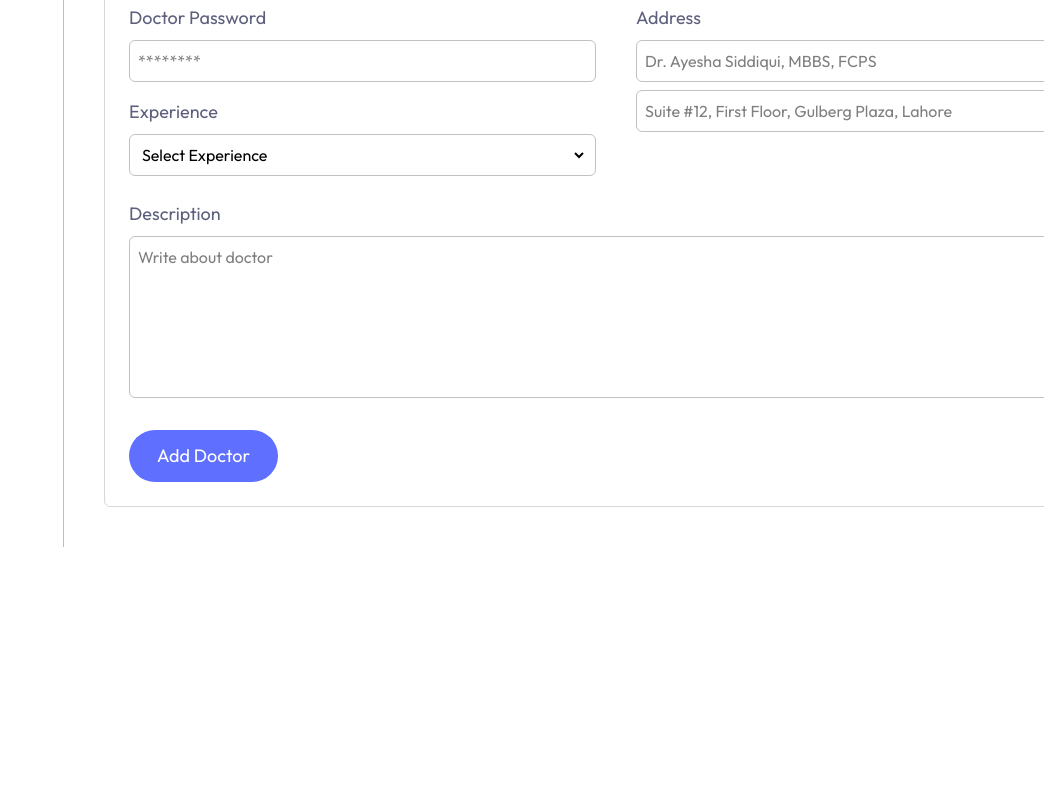
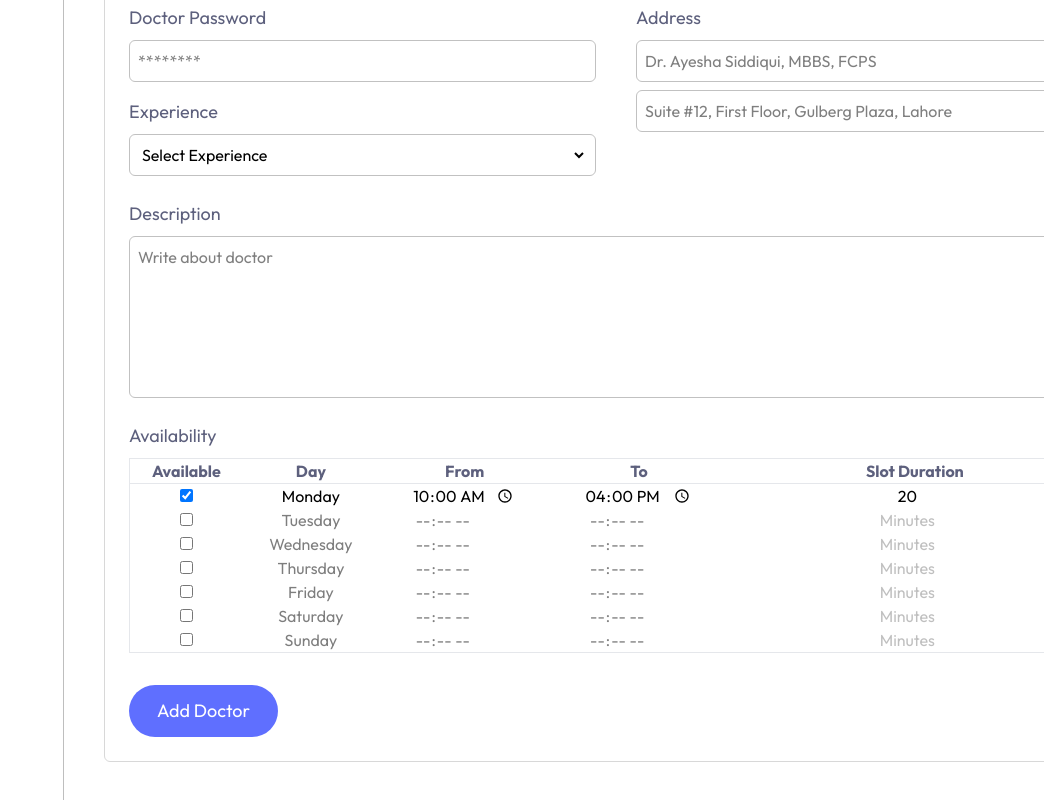
Before and after one commit to ahmadrgul/prescripto, a React (Vite) app in the folder frontend/: page /admin/add_doctor in a window 1280 px wide. Shown: the part 599-1399 px from the top of the page, without its empty margins (236-1280 px from the left). Before the commit the page ends 1146 px from the top, so only its background shows below. Built offline with nearby package versions, Linux system fonts and the light colour scheme; no server answers; sample sign-in values are in the browser's storage.

Commit message:
added availability field to add_doctor

```diff
--- a/frontend/src/pages/admin/AddDoctor.jsx
+++ b/frontend/src/pages/admin/AddDoctor.jsx
@@ -13,9 +13,22 @@ const AddDoctor = () => {
     mutationFn: createDoctor,
     onSuccess: (data) => {
       toast.success(`${data.first_name} has been added as doctor.`)
+      navigate('/admin/doctors')
     },
     onError: handleAPIError,
   })
+
+  const [ schedule, setSchedule ]= useState([
+    { weekday: 0, availabe: true, startTime: "10:00:00", endTime: "16:00:00", slotDuration: 20 },
+    { weekday: 1, availabe: false, startTime: "", endTime: "", slotDuration: '' },
+    { weekday: 2, availabe: false, startTime: "", endTime: "", slotDuration: '' },
+    { weekday: 3, availabe: false, startTime: "", endTime: "", slotDuration: '' },
+    { weekday: 4, availabe: false, startTime: "", endTime: "", slotDuration: '' },
+    { weekday: 5, availabe: false, startTime: "", endTime: "", slotDuration: '' },
+    { weekday: 6, availabe: false, startTime: "", endTime: "", slotDuration: '' },
+  ])
+
+  const WEEKDAYS = ["Monday", "Tuesday", "Wednesday", "Thursday", "Friday", "Saturday", "Sunday"]
 
   const fileInputRef = useRef(null);
 
@@ -37,8 +50,17 @@ const AddDoctor = () => {
     e.preventDefault();
     const formData = new FormData(e.target);
     formData.append('image', fileInputRef.current.files[0]);
+    const clean_schedule = schedule.filter(obj => obj.availabe).map(obj => ({
+      weekday: obj.weekday,
+      start_time: obj.startTime,
+      end_time: obj.endTime,
+      slot_duration: obj.slotDuration,
+    }))
+    formData.append('availability', JSON.stringify(clean_schedule))
     mutation.mutate(formData);
-  }
+    console.log(formData.get('availability'))
+    }
+
 
   return (
     <main className="p-10 font-outfit w-full">
@@ -139,6 +161,83 @@ const AddDoctor = () => {
             <label htmlFor="description" className="text-[#5D607D] text-lg">Description</label>
             <textarea name="description" id="description" rows={6} placeholder="Write about doctor" className="border px-2 py-2 border-[#C1C1C1] outline-primary rounded-md w-full"/>
           </div>
+          <div className="flex flex-col gap-2 mt-6">
+            <label className="text-[#5D607D] text-lg">Availability</label>
+            <table className='border border-gray-200 w-full table-auto font-outfit text-center rounded-md'>
+              <thead className='text-md text-[#5D607D] border-b border-b-gray-200'>
+                <tr>
+                  <th>Available</th>
+                  <th className="px-4">Day</th>
+                  <th className="px-4">From</th>
+                  <th className="px-4">To</th>
+                  <th className="px-4">Slot Duration</th>
+                </tr>
+              </thead>
+              <tbody>
+              {
+                schedule.map((el, index) => (
+                  <tr>
+                    <td>
+                      <input
+                        type='checkbox'
+                        checked={el.availabe}
+                        onChange={() => {
+                          const updated = [...schedule];
+                          updated[index] = { ...el, availabe: !el.availabe }
+                          setSchedule(updated);
+                        }}
+                        className='cursor-pointer'
+                      />
+                    </td>
+                    <td className={`${!el.availabe && "opacity-50"}`}>
+                      {WEEKDAYS[el.weekday]}
+                    </td>
+                    <td>
+                      <input
+                        type='time'
+                        value={el.startTime}
+                        disabled={!el.availabe}
+                        onChange={(e) => {
+                          const updated = [...schedule]
+                          updated[index] = { ...el, startTime: e.target.value };
+                          setSchedule(updated);
+                        }}
+                        className='disabled:opacity-50 disabled:cursor-not-allowed cursor-text outline-none'
+                      />
+                    </td>
+                    <td>
+                      <input
+                        type='time'
+                        value={el.endTime}
+                        disabled={!el.availabe}
+                        onChange={(e) => {
+                          const updated = [...schedule]
+                          updated[index] = { ...el, endTime: e.target.value };
+                          setSchedule(updated);
+                        }}
+                        className='disabled:opacity-50 disabled:cursor-not-allowed cursor-text outline-none'
+                      />
+                    </td>
+                    <td>
+                      <input
+                        type='number'
+                        value={el.slotDuration}
+                        placeholder='Minutes'
+                        disabled={!el.availabe}
+                        onChange={(e) => {
+                          const updated = [...schedule]
+                          updated[index] = { ...el, slotDuration: e.target.value };
+                          setSchedule(updated);
+                        }}
+                        className='text-center rounded-lg disabled:opacity-50 disabled:cursor-not-allowed outline-none'
+                      />
+                    </td>
+                  </tr>
+                ))
+              }
+              </tbody>
+            </table>
+          </div>
           <input
             type="submit"
             value="Add Doctor"
@@ -149,5 +248,4 @@ const AddDoctor = () => {
     </main>
   )
 }
-
 export default AddDoctor;
```
